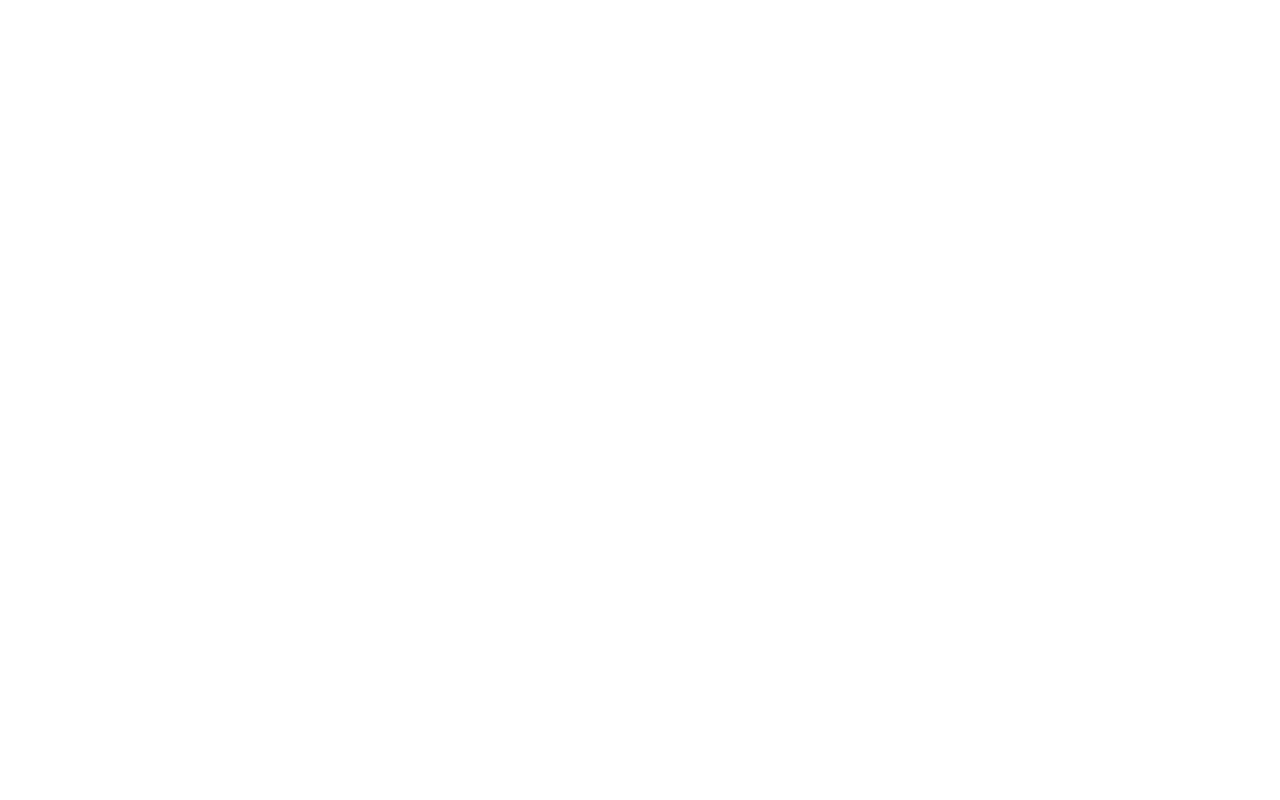
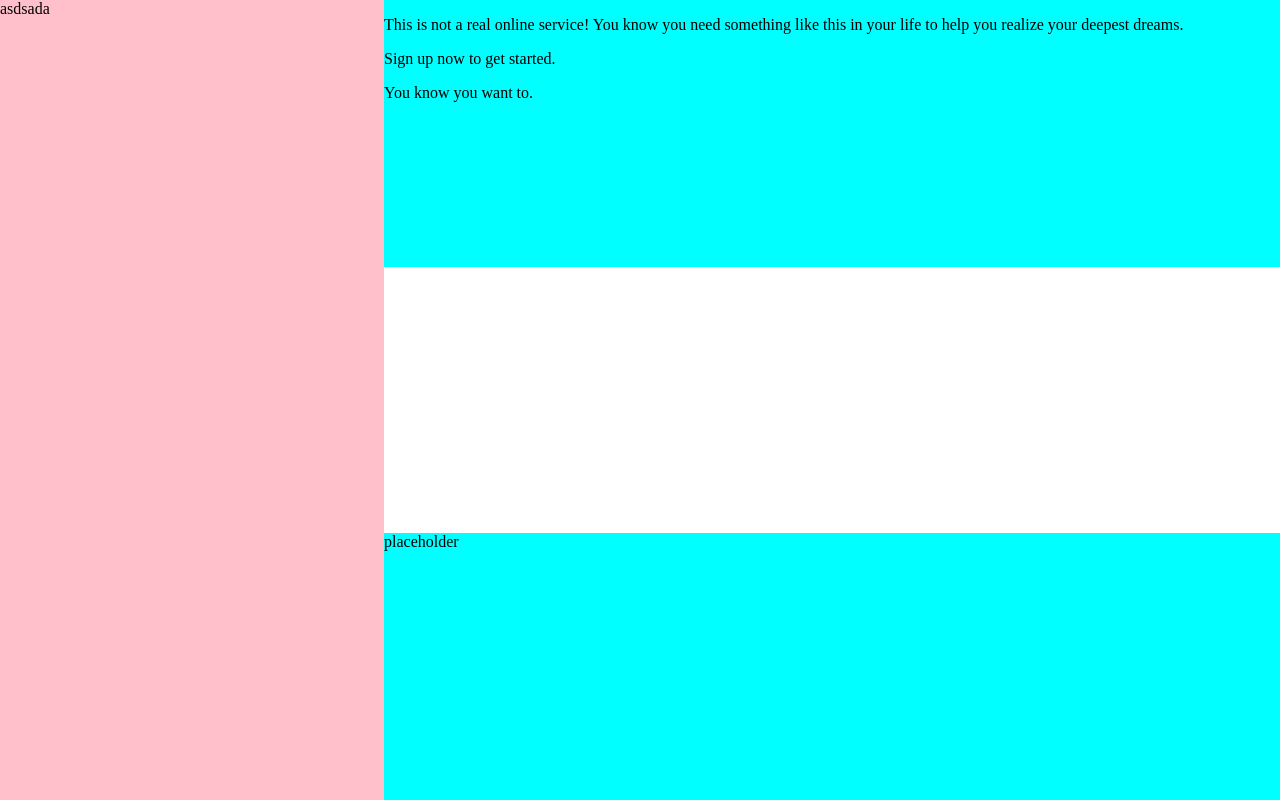
Before and after one commit to Alpaca3245/sign-up-form-practice, a plain HTML site: page index.html in a window 1280 px wide. Drawn offline with Linux system fonts and the light colour scheme.

Commit message:
Added flex to containers and some css colors

```diff
--- a/index.css
+++ b/index.css
@@ -0,0 +1,37 @@
+html, body {
+    padding: 0;
+    margin: 0;
+}
+
+html {
+    height: 100%;
+}
+
+body {
+    display: flex;
+    min-height: 100%;
+    width: 100%;
+    align-content: stretch;
+    align-items: stretch;
+    flex-grow: 1;
+}
+
+#image-sidebar {
+    background-color: pink;
+    width: 30%;
+}
+
+#right-container {
+    background-color: aqua;
+    width: 70%;
+    display: flex;
+    flex-direction: column;
+}
+
+#right-container > div {
+    height: 100%;
+}
+
+#form {
+    background-color: white;
+}
--- a/index.html
+++ b/index.html
@@ -7,11 +7,19 @@
     <title>Document</title>
 </head>
 <body>
-    <div id="image-sidebar"></div>
+    <div id="image-sidebar"> asdsada</div>
     <div id="right-container">
-        <div id="information"></div>
-        <div id="form"></div>
-        <div id="create-account"></div>
+        <div id="information">
+            <p>This is not a real online service! You know you need something like this in your life to help you realize your deepest dreams.</p>
+            <p>Sign up now to get started.</p>
+            <p>You know you want to.</p>
+        </div>
+        <div id="form">
+            <form action="form-page" method="post">
+
+            </form>
+        </div>
+        <div id="create-account">placeholder</div>
     </div>
 </body>
 </html>
```
